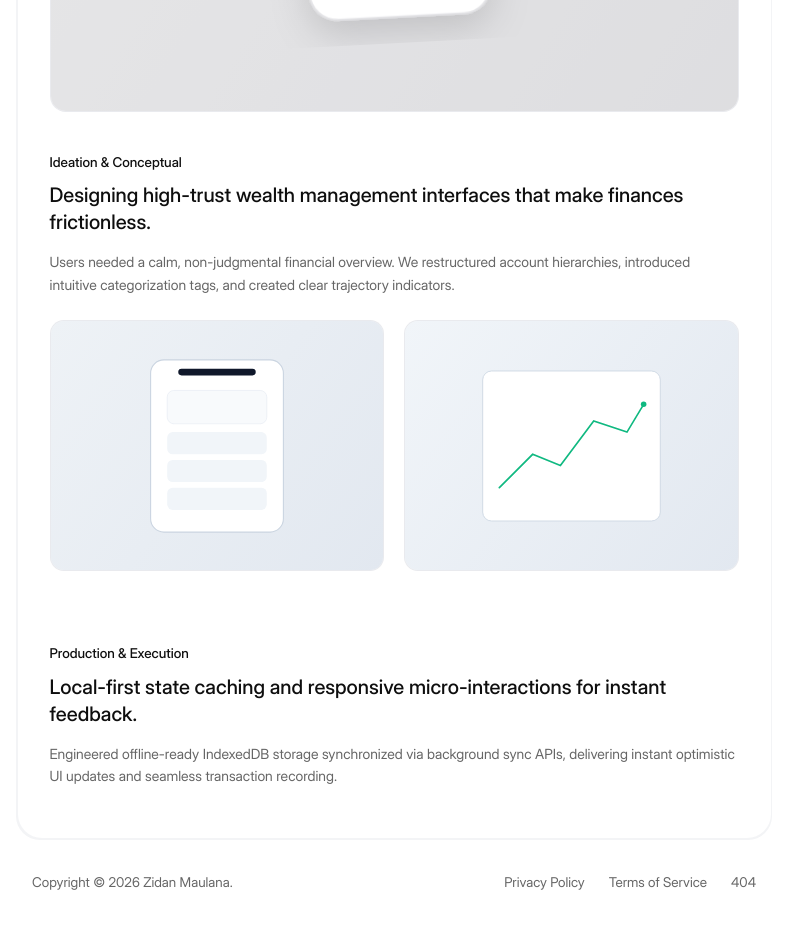
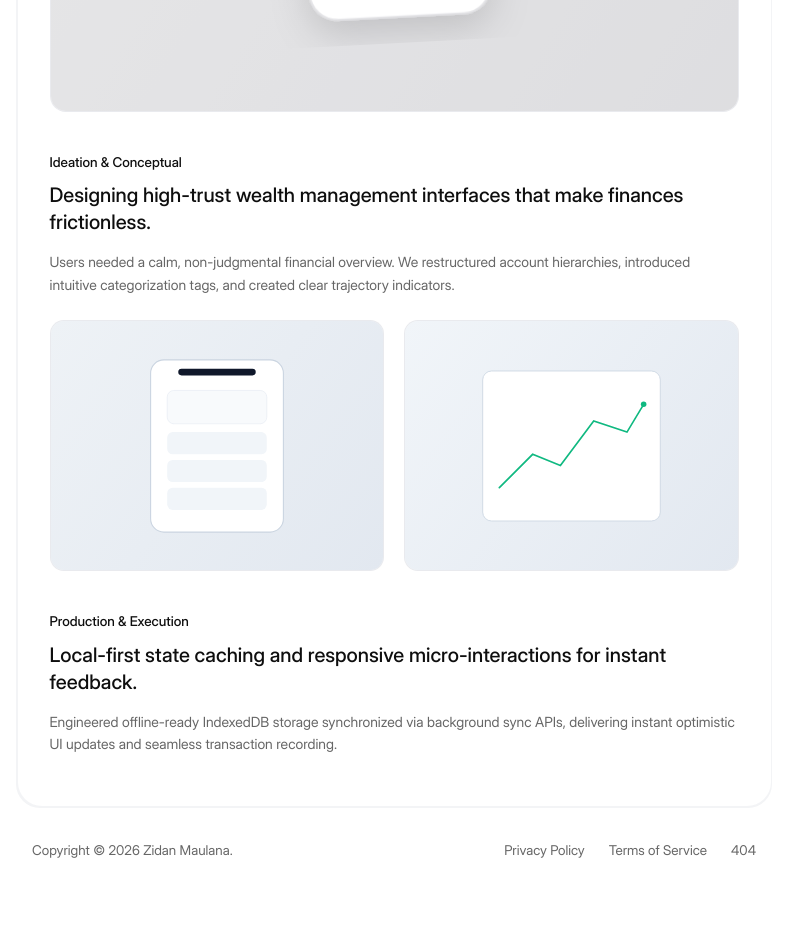
Before and after one commit to zidan-maulana/zidan-portfolio, a Next.js app: page /projects/finova-finance-app in a window 1280 px wide. Shown: the part 660-1588 px from the top of the page, without its empty margins (246-1033 px from the left). Built offline with nearby package versions, Linux system fonts and the light colour scheme.

Commit message:
style: harmonize section top spacing on project detail page

```diff
--- a/src/app/projects/[slug]/page.tsx
+++ b/src/app/projects/[slug]/page.tsx
@@ -124,11 +124,11 @@ export default async function ProjectDetailPage({ params }: ProjectPageProps) {
 
             {/* Bagian Tahapan Proyek (Ideation & Conceptual, Production & Execution) */}
             {project.sections && project.sections.length > 0 && (
-              <div className="mt-2 flex flex-col gap-8 sm:gap-10">
+              <div className="mt-8 sm:mt-10 flex flex-col gap-8 sm:gap-10">
                 {project.sections.map((section, idx) => (
                   <section
                     key={`${section.tag}-${idx}`}
-                    className="flex flex-col pt-6 sm:pt-8"
+                    className="flex flex-col"
                   >
                     <span className="font-display text-[13px] sm:text-[13.5px] font-medium text-text">
                       {section.tag}
```
